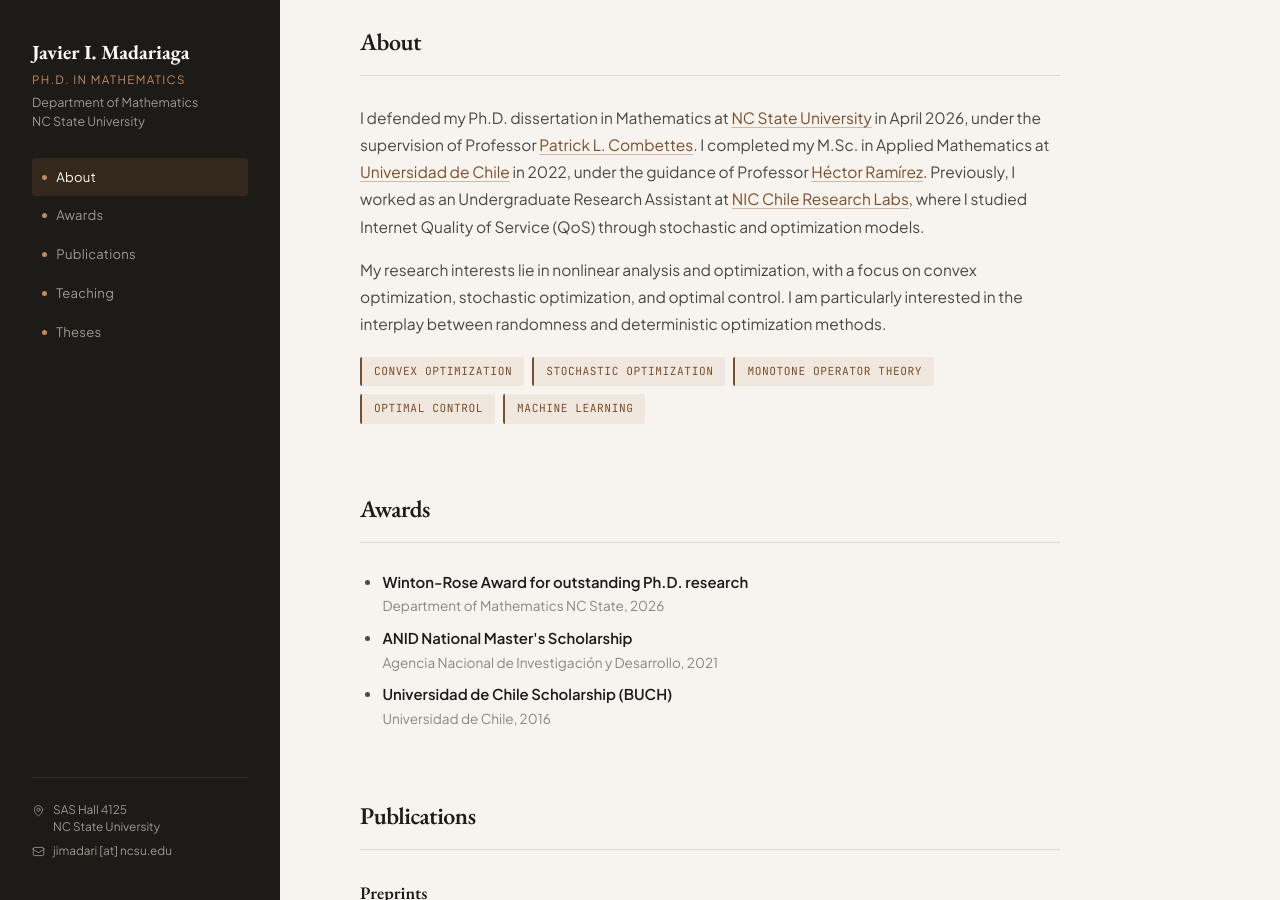
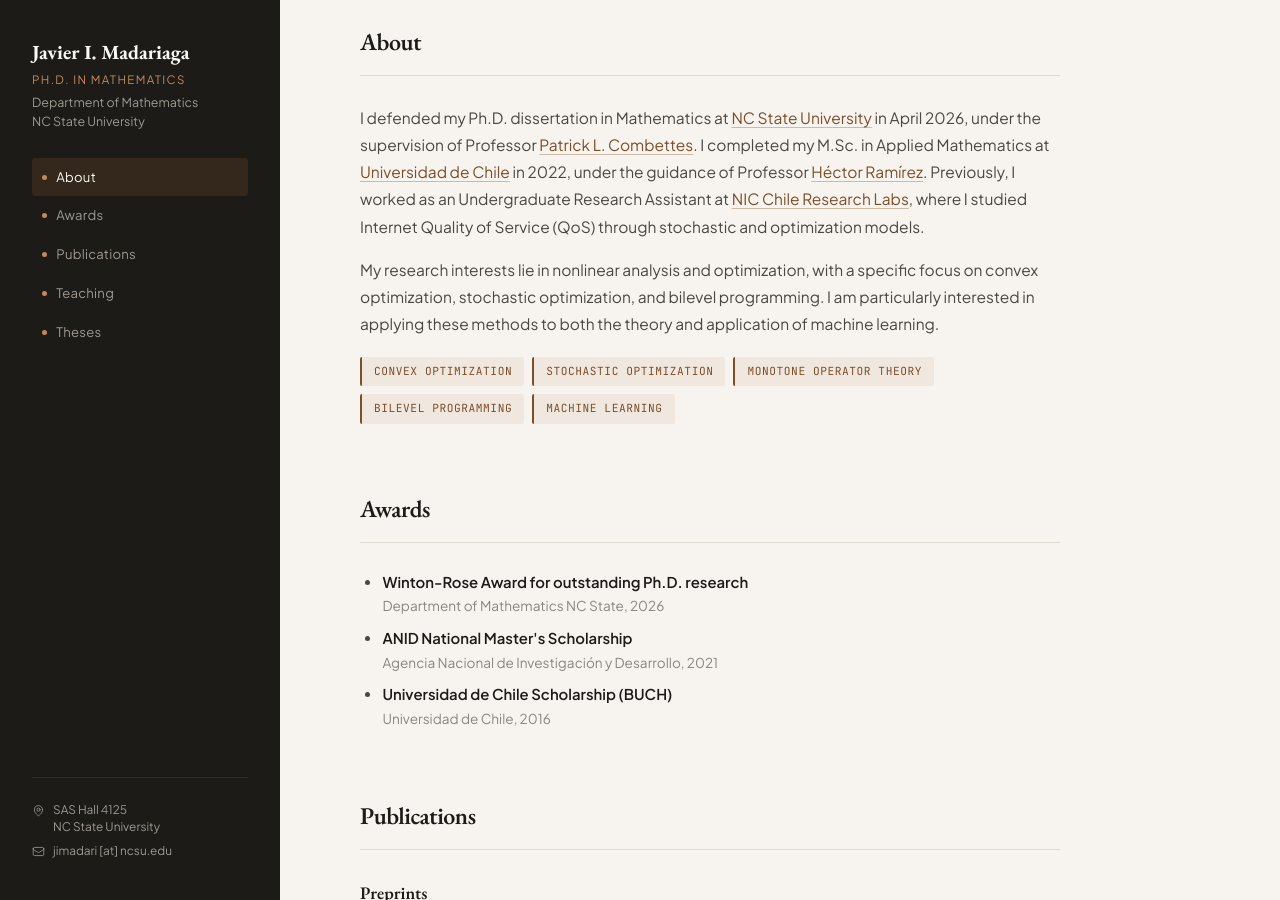
Before and after one commit to jmadariagar/jmadariagar.github.io, a Jekyll site: the page index.html, which Jekyll copies as it is, in a window 1280 px wide and 900 px high, scrolled down 505 px. Built offline with Jekyll 4.4.1, drawn with Linux system fonts in a browser that asks for light colours.

Commit message:
Update index.html

```diff
--- a/index.html
+++ b/index.html
@@ -634,15 +634,14 @@
           where I studied Internet Quality of Service (QoS) through stochastic and optimization models.
         </p>
         <p>
-          My research interests lie in nonlinear analysis and optimization, with a focus on convex optimization, stochastic optimization, and optimal control. I am particularly interested in the interplay between randomness and deterministic optimization methods.
-        </p>
+          My research interests lie in nonlinear analysis and optimization, with a specific focus on convex optimization, stochastic optimization, and bilevel programming. I am particularly interested in applying these methods to both the theory and application of machine learning.        </p>
       </div>
 
       <div class="interests">
         <span class="interest-pill">Convex Optimization</span>
         <span class="interest-pill">Stochastic Optimization</span>
         <span class="interest-pill">Monotone Operator Theory</span>
-        <span class="interest-pill">Optimal Control</span>
+        <span class="interest-pill">Bilevel Programming</span>
         <span class="interest-pill">Machine Learning</span>
       </div>
     </section>
```
